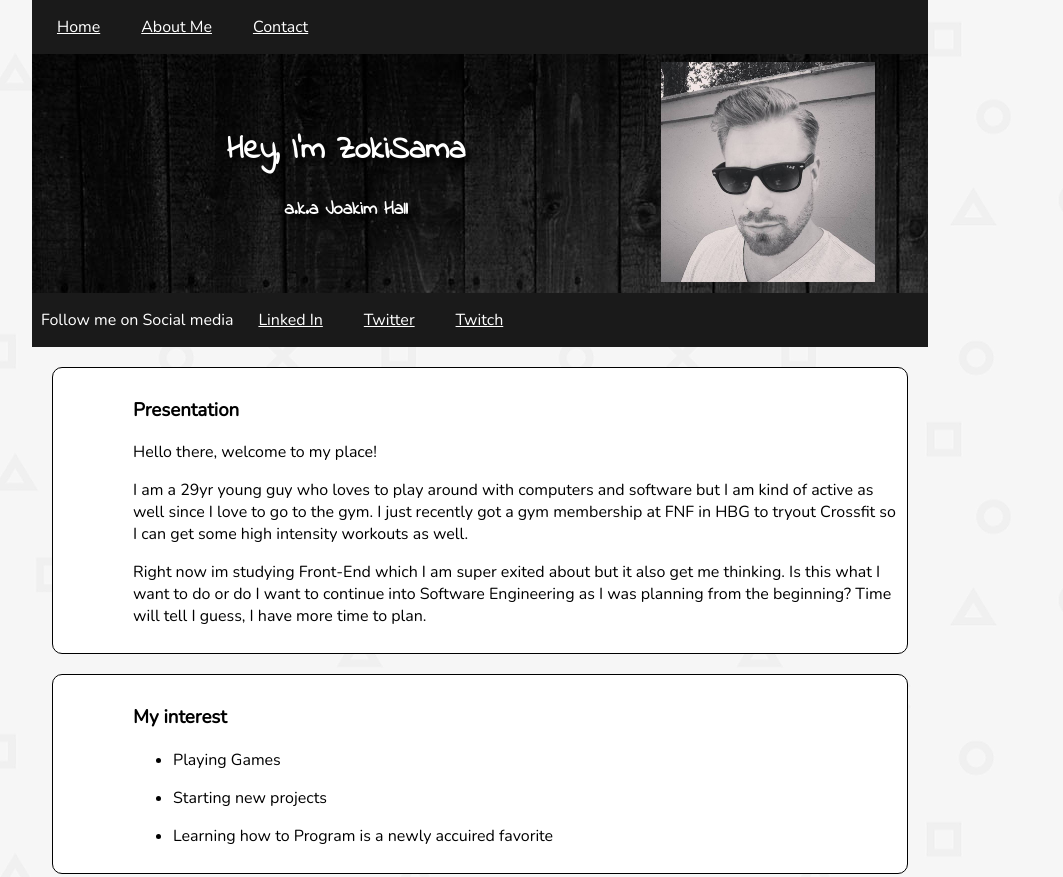
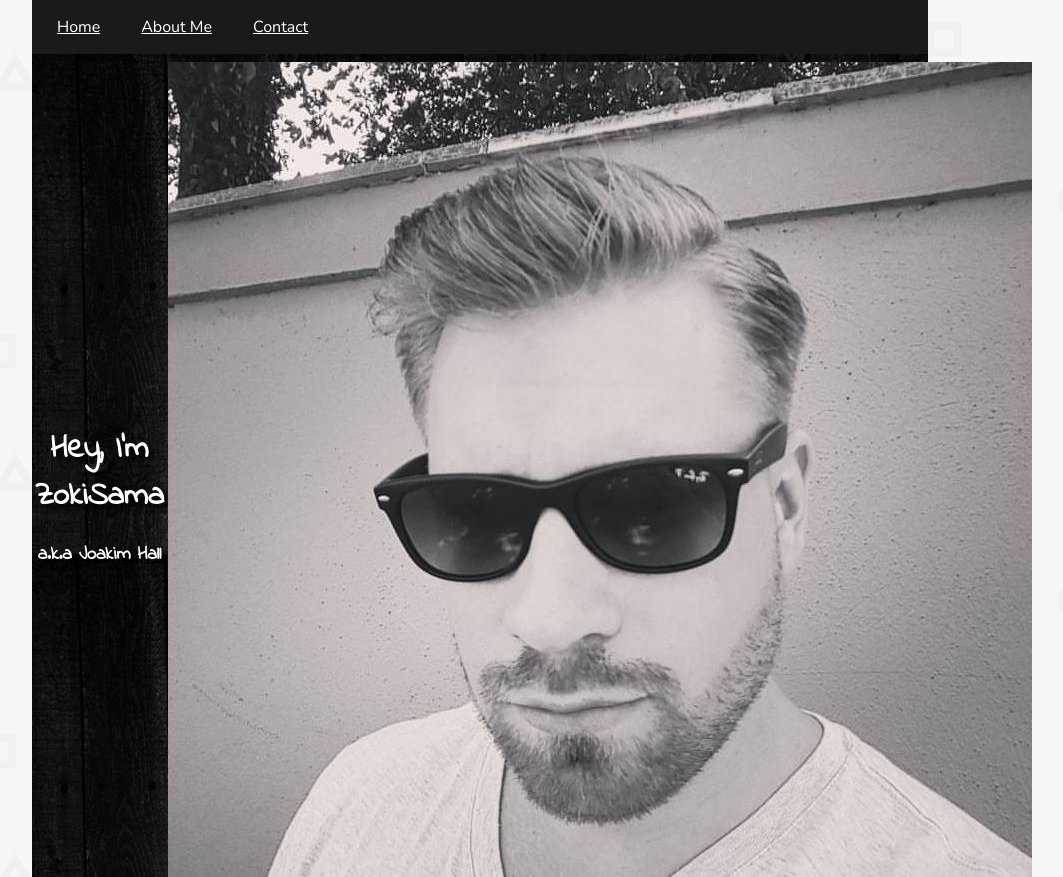
Before and after one commit to ZokiSama/Start_Project, a plain HTML site: page index.html in a window 1280 px wide. Shown: the top 877 px of the page, without its empty margins (160-1223 px from the left). Drawn offline with nearby package versions, Linux system fonts and the light colour scheme.

Commit message:
changed section padding right

```diff
--- a/style.css
+++ b/style.css
@@ -25,8 +25,7 @@ body {
 
 #headerIMG {
     padding-top: 5px;
-    height: 220px;
-    width: 214px;
+    height: 25%;
     margin-right: 50px;
 }
 
@@ -76,6 +75,7 @@ body {
     margin: 20px;
     padding: 10px;
     padding-left: 80px;
+    padding-right: 40px;
 }
 
 #bottom {
```
